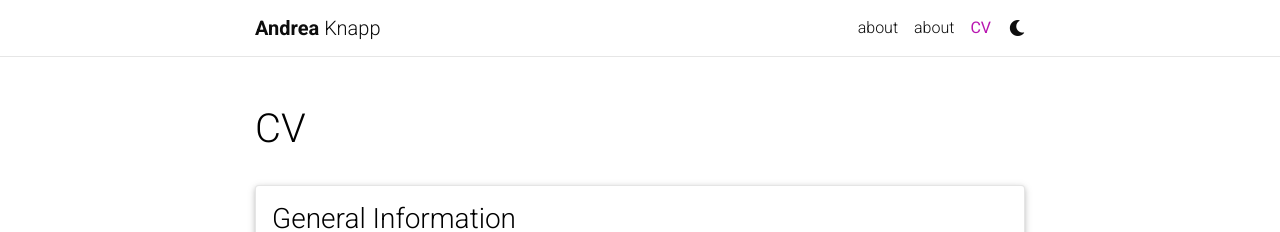
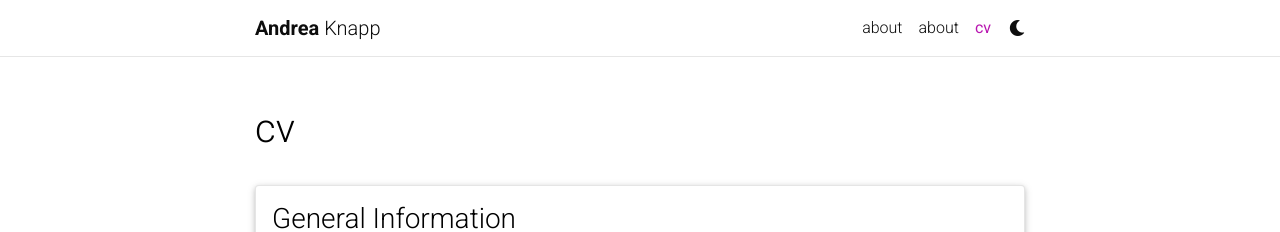
Before and after one commit to andrea-knpp/website, a Jekyll site: the page built from _pages/cv.md, in a window 1280 px wide and 900 px high. Shown: the top 232 px of the window. Built offline with Jekyll 4.4.1, drawn with Linux system fonts in a browser that asks for light colours; comment, search, counter and statistics services are not loaded; a style sheet for code colours, icons or effects is not loaded.

Commit message:
Update and rename CV.md to cv.md

```diff
--- a/_pages/CV.md
+++ b/_pages/cv.md
@@ -1,7 +1,7 @@
 ---
 layout: cv
-title: CV
-permalink: /cv/
+title: cv
+permalink: /cv
 nav: true
 nav_order: 3
 ---
```
